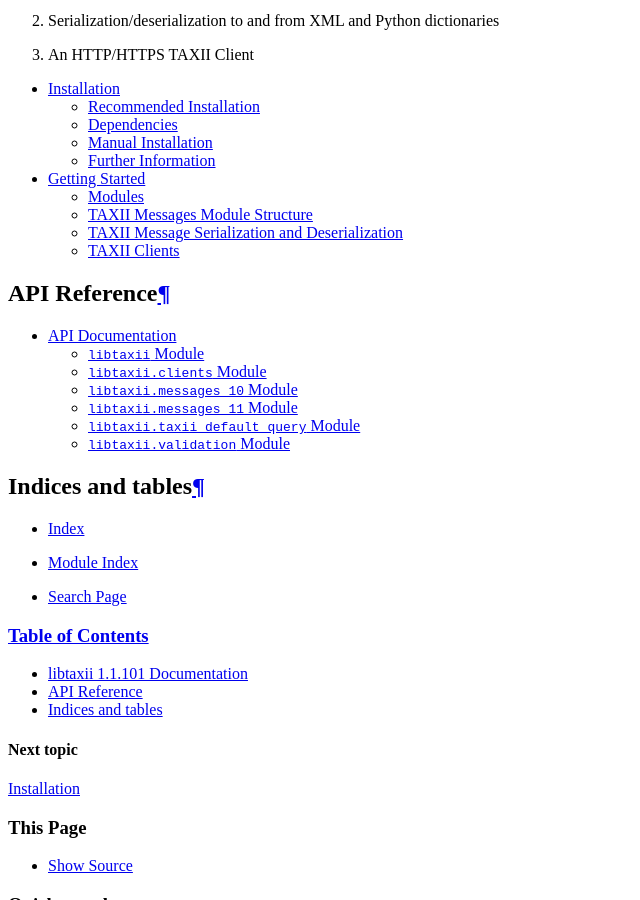
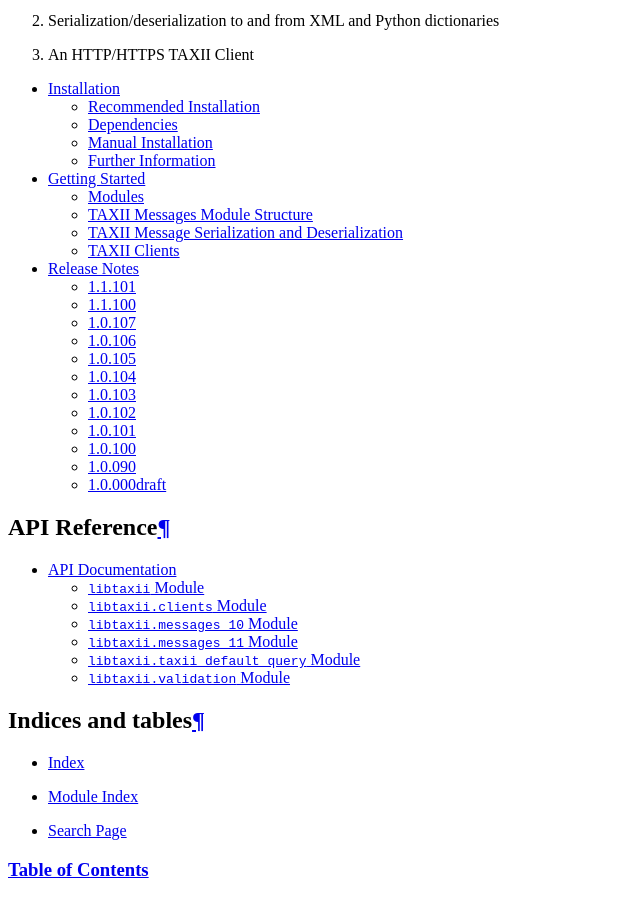
Before and after one commit to TAXIIProject/libtaxii, a Sphinx documentation site: the page built from docs/index.rst, in a window 1280 px wide and 900 px high, scrolled down 340 px. Shown: the whole window, without its empty margins (0-640 px from the left). Built offline with Sphinx 7.4.7, drawn with Linux system fonts in a browser that asks for light colours; some of the changed lines change nothing that is shown.

Commit message:
Add changelog

```diff
--- /dev/null
+++ b/docs/changes.rst
@@ -0,0 +1,162 @@
+Release Notes
+=============
+
+1.1.101
+-------
+
+`(diff) <https://github.com/TAXIIProject/libtaxii/compare/1.1.100...1.1.101>`__
+
+Lots of changes in this release, including some important bug fixes.
+
+-  The equals method for all TAXII Messages was fixed (previous it would
+   incorrectly return True in many cases).
+-  Fixed various serialization/deserialization issues uncovered by the now
+   correctly implemented equals methods.
+-  Added a defined Content-Type for TAXII XML 1.1.
+-  Corrected the value of ST\_UNSUPPORTED\_PROTOCOL.
+-  Fixed a bug when parsing non-TAXII responses.
+-  Fixed a bug where the Subscription ID was not allowed to be none in
+   ManageFeedSubscriptionRequest (The Subscription ID must be None for
+   subscription requests with an action of SUBSCRIBE).
+-  Fixed a bug where DeliveryParameters were not permitted to be None in a
+   ManageFeedSubscriptionRequest.
+-  Added code to permit the setting of certain HTTP Headers (Accept,
+   X-TAXII-Accept).
+-  Improved libtaxii's handling of non-XML content that looks like XML
+-  Added Constants for TAXII Headers (and updated the code to use them).
+-  Improved handling of non-registered Query formats (now an exception is
+   raised; previously None was returned).
+-  libtaxii now provides an X-TAXII-Services header.
+
+
+1.1.100
+-------
+
+`(diff) <https://github.com/TAXIIProject/libtaxii/compare/1.0.107...1.1.100>`__
+
+*This version contains known bugs. Use a more recent version of libtaxii
+when possible.*
+
+-  First release that supports TAXII 1.1.
+-  No changes to TAXII 1.0 code.
+-  Added documentation for Messages 1.1 API and TAXII Default Query.
+
+
+1.0.107
+-------
+
+`(diff) <https://github.com/TAXIIProject/libtaxii/compare/1.0.106...1.0.107>`__
+
+-  Fixed an issue that was causing invalid TAXII XML to be generated
+   (Thanks [@JamesNK](https://github.com/JamesNK)).
+-  Fixed an issue in the messages test suite that caused the invalid XML
+   to not be caught.
+
+
+1.0.106
+-------
+
+`(diff) <https://github.com/TAXIIProject/libtaxii/compare/1.0.105...1.0.106>`__
+
+-  Added validation to messages.py. This should not cause any backwards
+   compatibility issues, but there may be things we didn't catch. Please
+   report any instances of this via the issue tracker.
+-  Modified the internals of ``from_dict()`` and ``from_xml()`` in many
+   cases to support how validation now works.
+-  Added constructor arguments to HttpClient. Default behavior is still
+   the same.
+-  Added the ability to specify whether or not an HTTP Server's SSL
+   Certificate should be verified.
+-  Prettified some of the documentation.
+-  Added documentation in certain places where there was none previously.
+
+
+1.0.105
+-------
+
+`(diff) <https://github.com/TAXIIProject/libtaxii/compare/1.0.104...1.0.105>`__
+
+-  Added support for JSON (Thanks to [@ics](https://github.com/ics),
+   Alex Ciobanu of CERT EU).
+-  callTaxiiService2 now supports user-specified content\_types (Thanks
+   to Alex Ciobanu of CERT EU).
+-  Fixed `Issue #18 <https://github.com/TAXIIProject/libtaxii/issues/18>`__,
+   libtaxii.messages now permits users to specify any lxml parser for
+   parsing XML. A default parser is used when one is not specified,
+   which is unchanged from previous usage.
+
+
+1.0.104
+-------
+
+`(diff) <https://github.com/TAXIIProject/libtaxii/compare/1.0.103...1.0.104>`__
+
+-  Many of the comments were aligned with PEP8 guidelines (thanks
+   [@gtback](https://github.com/gtback)!)
+-  Added a new authentication mechanism (AUTH\_CERT\_BASIC) to
+   clients.py. This authentication mechanism supports Certificate
+   Authentication plus HTTP Basic authentication.
+-  Added clients.HttpClient.callTaxiiService2, which supersedes
+   callTaxiiService. The previous version of callTaxiiService couldn't
+   handle proxies well, which now have better support.
+-  Added better proxy support to client.HttpClient via the setProxy()
+   function.
+
+
+1.0.103
+-------
+
+`(diff) <https://github.com/TAXIIProject/libtaxii/compare/1.0.102...1.0.103>`__
+
+This version fixes a schema validation bug. Schema validation did not work
+prior to this version.
+
+
+1.0.102
+-------
+
+`(diff) <https://github.com/TAXIIProject/libtaxii/compare/1.0.101...1.0.102>`__
+
+This version adds better proxy support to libtaxii in libtaxii.clients.  A
+function to set a proxy (setProxy) was added as well as a new callTaxiiService2
+function that can properly use proxies. The original callTaxiiService function
+did not support proxies well. The APIs have the full documentation for
+callTaxiiService, callTaxiiService2, and setProxy (`Client API
+<https://github.com/TAXIIProject/libtaxii/wiki/Clients-API>`__).
+
+
+1.0.101
+-------
+
+`(diff) <https://github.com/TAXIIProject/libtaxii/compare/1.0.100...1.0.101>`__
+
+This version added missing source files for distribution on PyPI. No
+functionality changes were made.
+
+
+1.0.100
+-------
+
+`(diff) <https://github.com/TAXIIProject/libtaxii/compare/1.0.090...1.0.100>`__
+
+Version 1.0.100 represents the first TAXII 1.0 compliant version of libtaxii.
+This version removes all code not compliant with TAXII 1.0.
+
+
+1.0.090
+-------
+
+`(diff) <https://github.com/TAXIIProject/libtaxii/compare/1.0.000draft...1.0.090>`__
+
+This version of libtaxii has components that are TAXII 1.0 conformant and
+experimental functionality that conforms to a draft version of TAXII. This
+version should only be used to transition from 1.0.000draft to 1.0.100.
+
+
+1.0.000draft
+------------
+
+This version of libtaxii represents experimental functionality that conforms to
+a draft version of TAXII. This code should no longer be used. For those using
+this code, you should upgrade to 1.0.090 and migrate your code to use the TAXII
+1.0 components, then transition to 1.0.100.
--- a/docs/index.rst
+++ b/docs/index.rst
@@ -12,6 +12,7 @@
 
    installation
    getting_started
+   changes
 
 API Reference
 =============
```
